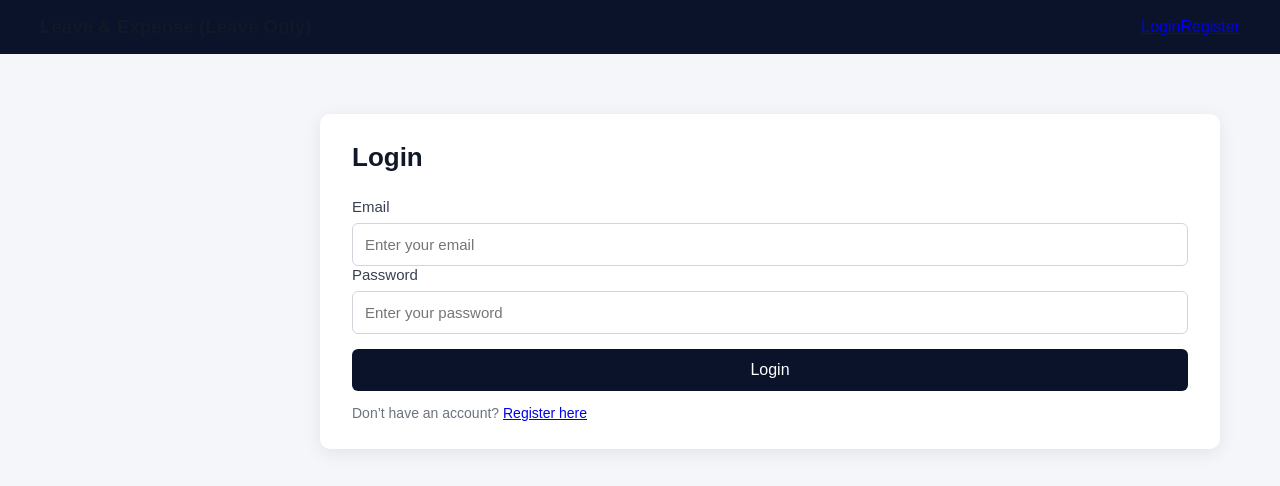
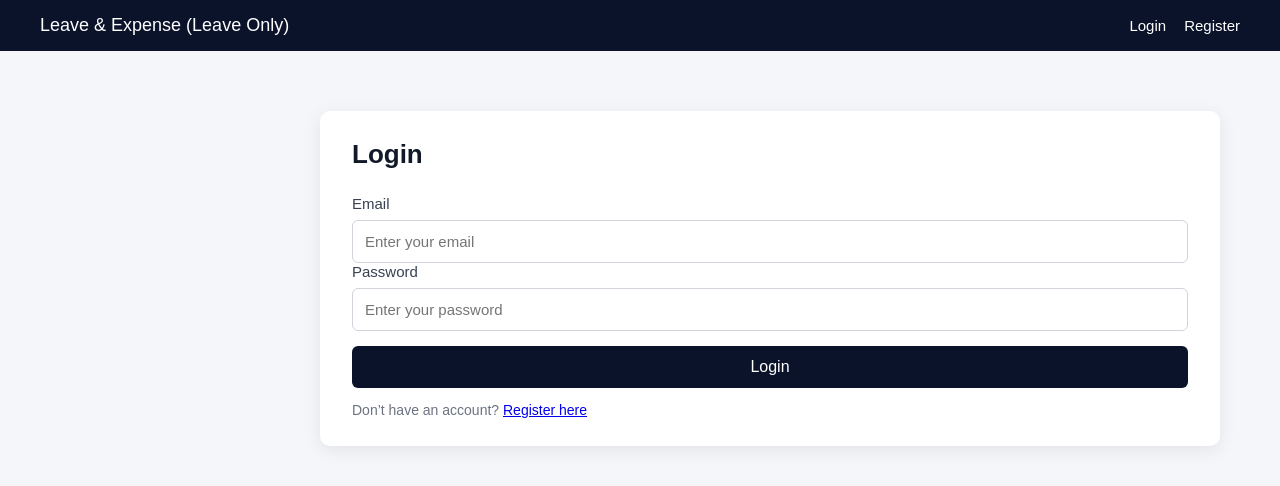
Before and after one commit to Gowthamsenthil-22/leave_sys, a React app in the folder frontend/: page /login in a window 1280 px wide. Shown: the top 486 px of the page. Built offline with nearby package versions, Linux system fonts and the light colour scheme; the HTML template or start-up script is replaced by a standard one.

Commit message:
Update global.css

```diff
--- a/frontend/src/styles/global.css
+++ b/frontend/src/styles/global.css
@@ -95,3 +95,66 @@ body {
 .navbar-links a:hover {
   color: #d1d5db;
 }
+/* NAVBAR CONTAINER */
+.navbar {
+  width: 100%;
+  background: #0B132B; /* Clean dark navy */
+  padding: 15px 40px;
+  display: flex;
+  justify-content: space-between;
+  align-items: center;
+}
+
+/* LOGO TEXT */
+.nav-logo {
+  color: white;
+  margin: 0;
+  font-size: 18px;
+  font-weight: 500;
+}
+
+/* LEFT SIDE (logo + links) */
+.nav-left {
+  display: flex;
+  align-items: center;
+  gap: 40px;
+}
+
+/* MIDDLE LINKS */
+.nav-links a {
+  color: white;
+  text-decoration: none;
+  margin-right: 20px;
+  font-size: 15px;
+}
+
+.nav-links a:hover {
+  color: #d1d5db;
+}
+
+/* RIGHT SIDE AUTH LINKS */
+.auth-link {
+  color: white;
+  text-decoration: none;
+  margin-left: 18px;
+  font-size: 15px;
+}
+
+.auth-link:hover {
+  color: #d1d5db;
+}
+
+/* LOGOUT BUTTON */
+.logout-btn {
+  background: #1f2937;
+  color: white;
+  border: none;
+  padding: 8px 14px;
+  border-radius: 6px;
+  cursor: pointer;
+  font-size: 14px;
+}
+
+.logout-btn:hover {
+  background: #111827;
+}
```
